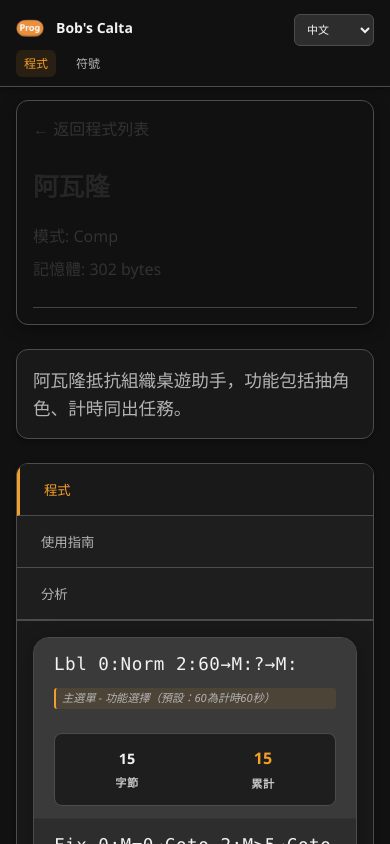
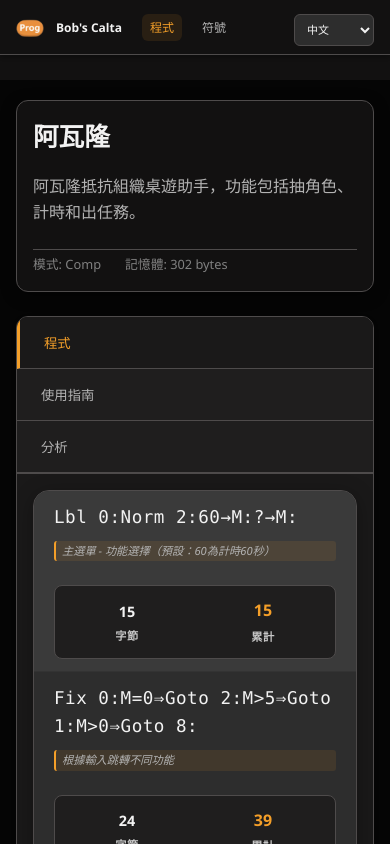
Before and after one commit to jkclee123/bob-calta-prog, a React (Create React App) app: page /program/avalon in a window 390 px wide. Shown: the top 844 px of the page. Built offline with nearby package versions, Linux system fonts and the light colour scheme; a web font is replaced by a local one.

Commit message:
program page header

```diff
--- a/src/components/Header.css
+++ b/src/components/Header.css
@@ -42,7 +42,7 @@
 }
 
 .logo h1 {
-  font-size: 20px;
+  font-size: 24px;
   font-weight: 600;
   margin: 0;
 }
@@ -99,7 +99,7 @@
   }
 
   .logo h1 {
-    font-size: 16px;
+    font-size: 18px;
   }
 
   .nav {
@@ -120,15 +120,12 @@
 
   .header-container {
     height: auto;
-    min-height: 80px;
     padding: 8px 16px;
     align-items: flex-start;
   }
 
   .header-left {
-    flex-direction: column;
     align-items: flex-start;
-    gap: 8px;
     width: 100%;
   }
 
@@ -138,7 +135,7 @@
   }
 
   .logo h1 {
-    font-size: 14px;
+    font-size: 12px;
   }
 
   .nav {
--- a/src/data/programs/avalon.json
+++ b/src/data/programs/avalon.json
@@ -6,7 +6,7 @@
   },
   "description": {
     "en": "Game helper for The Resistance: Avalon board game. Support functions like character drawing, timer, and playing quest cards.",
-    "zh": "阿瓦隆抵抗組織桌遊助手，功能包括抽角色、計時同出任務。"
+    "zh": "阿瓦隆抵抗組織桌遊助手，功能包括抽角色、計時和出任務。"
   },
   "image": "/images/programs/avalon.png",
   "mode": "Comp",
--- a/src/data/programs/index.js
+++ b/src/data/programs/index.js
@@ -9,13 +9,13 @@ import avalon from './avalon.json';
 
 // Export combined programs object
 const programs = {
+  avalon: avalon,
+  date_duration: dateDuration,
   dice_roll: diceRoll,
   mastermind: mastermind,
-  date_duration: dateDuration,
+  poker_dealer: pokerDealer,
   timer_stopwatch: timerStopwatch,
   timer_with_counter: timerWithCounter,
-  poker_dealer: pokerDealer,
-  avalon: avalon
 };
 
 export default programs;
--- a/src/index.css
+++ b/src/index.css
@@ -10,7 +10,7 @@
   --bg-quaternary: hsl(0, 2%, 18%);
   --text-primary: hsl(0, 0%, 95%);
   --text-secondary: hsl(0, 0%, 70%);
-  --text-tertiary: #5f3535;
+  --text-tertiary: hsl(0, 0%, 50%);
   --border-primary: hsl(0, 2%, 30%);
   --border-secondary: #333333;
   --shadow-light: rgba(0, 0, 0, 0.3);
--- a/src/pages/HomePage.css
+++ b/src/pages/HomePage.css
@@ -16,7 +16,11 @@
   transition: background-color 0.3s ease, box-shadow 0.3s ease, border-color 0.3s ease;
 }
 
-.symbols-header h1 {
+.homepage-description {
+  color: var(--text-secondary);
+}
+
+.homepage-header h1 {
   font-size: 2.5rem;
   font-weight: 700;
   color: var(--text-primary);
@@ -205,11 +209,11 @@
     padding: 20px 0;
   }
 
-  .symbols-header {
+  .homepage-header {
     padding: 24px 20px;
   }
 
-  .symbols-header h1 {
+  .homepage-header h1 {
     font-size: 2rem;
   }
 
@@ -257,15 +261,15 @@
 }
 
 @media (max-width: 480px) {
-  .symbols-header {
+  .homepage-header {
     padding: 20px 16px;
   }
 
-  .symbols-header h1 {
+  .homepage-header h1 {
     font-size: 1.6rem;
   }
 
-  .symbols-description {
+  .homepage-description {
     font-size: 1rem;
   }
 
--- a/src/pages/HomePage.js
+++ b/src/pages/HomePage.js
@@ -69,8 +69,8 @@ const HomePage = () => {
 
   const heroContent = {
     title: {
-      en: "Bob's Calta",
-      zh: "Bob's Calta"
+      en: "Programs",
+      zh: "程式"
     },
     subtitle: {
       en: 'Casio fx-50FH II Calculator Program Collection by Bob.',
--- a/src/pages/ProgramPage.css
+++ b/src/pages/ProgramPage.css
@@ -1,6 +1,6 @@
 .program-page {
   min-height: calc(100vh - 70px);
-  background-color: var(--bg-secondary);
+  background-color: var(--bg-primary);
   padding: 40px 0;
   transition: background-color 0.3s ease;
 }
@@ -28,6 +28,7 @@
 
 /* Program Header */
 .program-header {
+  background: var(--bg-secondary);
   color: white;
   padding: 32px;
   border-radius: 12px;
@@ -52,7 +53,7 @@
 }
 
 .program-title-section {
-  border-bottom: 1px solid rgb(73, 66, 66);
+  border-bottom: 1px solid var(--border-primary);
   padding-bottom: 24px;
   transition: border-color 0.3s ease;
 }
@@ -62,7 +63,7 @@
   font-weight: 700;
   text-decoration: none;
   margin-bottom: 16px;
-  color: hsl(0, 0%, 15%);
+  color: var(--text-primary);
   text-shadow: 0 1px 1px rgba(0, 0, 0, 0.2);
   transition: color 0.3s ease;
 }
@@ -71,31 +72,19 @@
   display: flex;
   gap: 24px;
   flex-wrap: wrap;
+  color: var(--text-tertiary);
+  padding-top: 4px;
 }
 
 .meta-item {
-  color: hsla(0, 0%, 25%, 0.7);
-  font-weight: 500;
+  font-size: 0.8rem;
+  font-weight: 400;
   transition: color 0.3s ease;
 }
 
 /* Program Description */
 .program-description {
-  background: var(--card-bg);
-  padding: 24px 32px;
-  border-radius: 12px;
-  margin-bottom: 24px;
-  box-shadow: 0 2px 4px var(--shadow-light);
-  border: 1.5px solid var(--border-primary);
-  transition: background-color 0.3s ease, box-shadow 0.3s ease, border-color 0.3s ease;
-}
-
-.program-description p {
-  font-size: 1.1rem;
-  line-height: 1.6;
   color: var(--text-secondary);
-  margin: 0;
-  transition: color 0.3s ease;
 }
 
 /* Tabs */
@@ -562,15 +551,6 @@
     font-size: 2rem;
   }
 
-  .program-meta {
-    flex-direction: column;
-    gap: 8px;
-  }
-
-  .program-description {
-    padding: 20px;
-  }
-
   .tabs-header {
     flex-direction: column;
   }
@@ -652,10 +632,6 @@
 
   .program-title {
     font-size: 1.6rem;
-  }
-
-  .program-description {
-    padding: 16px;
   }
 
   .tab-content {
--- a/src/pages/ProgramPage.js
+++ b/src/pages/ProgramPage.js
@@ -230,12 +230,13 @@ const ProgramPage = () => {
       <div className="container">
         {/* Header */}
         <div className="program-header">
-          <Link to="/" className="back-link">
-            ← {t({ en: 'Back to Programs', zh: '返回程式列表' })}
-          </Link>
           <div className="program-title-section">
             <h1 className="program-title">{t(program.name)}</h1>
-            <div className="program-meta">
+            <div className="program-description">
+              <p>{t(program.description)}</p>
+            </div>
+          </div>
+          <div className="program-meta">
               <span className="meta-item">
                 {t({ en: 'Mode', zh: '模式' })}: {program.mode}
               </span>
@@ -243,12 +244,6 @@ const ProgramPage = () => {
                 {t({ en: 'Memory', zh: '記憶體' })}: {program.memory} bytes
               </span>
             </div>
-          </div>
-        </div>
-
-        {/* Program Description */}
-        <div className="program-description">
-          <p>{t(program.description)}</p>
         </div>
 
         {/* Tabs */}
--- a/src/pages/SymbolsPage.js
+++ b/src/pages/SymbolsPage.js
@@ -98,8 +98,8 @@ const SymbolsPage = () => {
           <h1>{t({ en: 'Symbols  ', zh: '符號' })}</h1>
           <p className="symbols-description">
             {t({
-              en: 'Reference for symbols used in my collection of programs, including how to type each symbol on your calculator.',
-              zh: '符號參考，包括如何在計數機上輸入每個符號。'
+              en: "Reference for symbols in Casio fx-50FH II.",
+              zh: '符號參考，包括如何輸入每個符號。'
             })}
           </p>
         </div>
```
